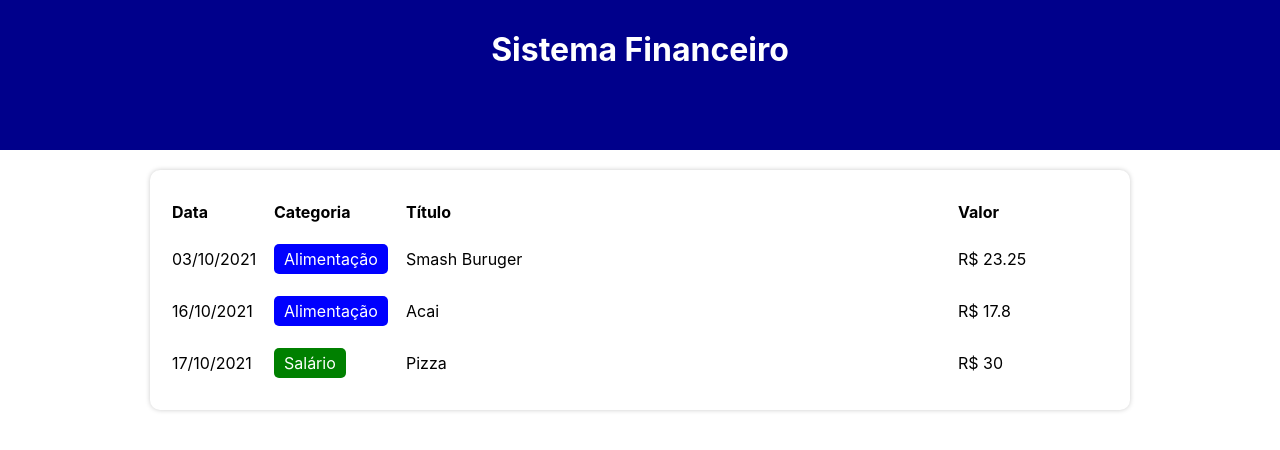
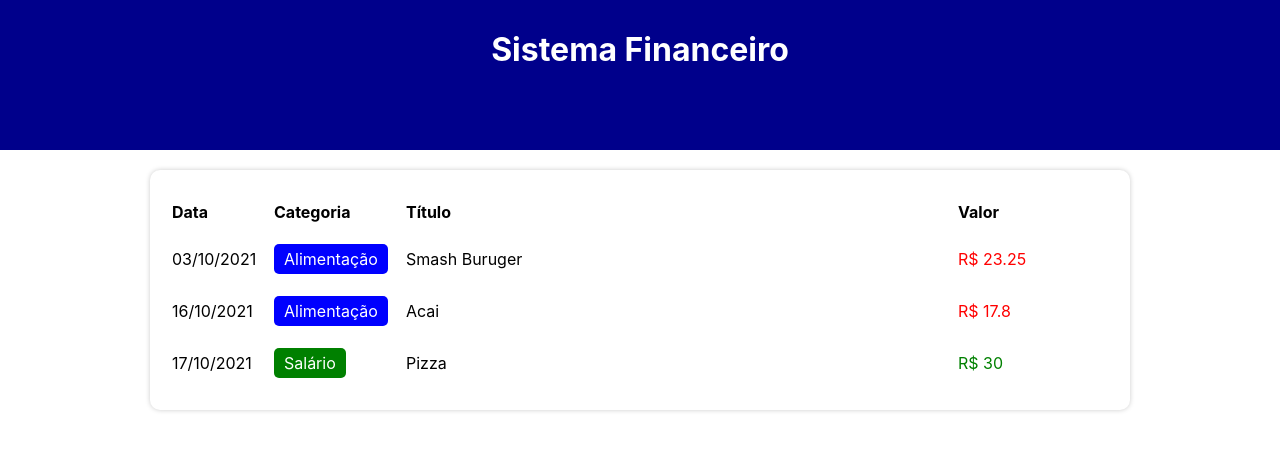
Before and after one commit to filipezaidan/expense-tracker, a React (Create React App) app: page / in a window 1280 px wide. Shown: the top 450 px of the page. Built offline with nearby package versions, Linux system fonts and the light colour scheme.

Commit message:
new increments

```diff
--- a/src/components/TableItem/index.tsx
+++ b/src/components/TableItem/index.tsx
@@ -17,7 +17,11 @@ export const TableItem = ({ item }: Props) => {
                 </C.Category>
             </C.TableColumn>
             <C.TableColumn>{item.title}</C.TableColumn>
-            <C.TableColumn>R$ {item.value}</C.TableColumn>
+            <C.TableColumn>
+                <C.Value color={categories[item.category].expense ? 'red': 'green'} >
+                    R$ {item.value}
+                </C.Value>
+            </C.TableColumn>
 
         </C.TableLine>
     );
--- a/src/components/TableItem/styles.ts
+++ b/src/components/TableItem/styles.ts
@@ -6,7 +6,6 @@ export const TableLine = styled.tr`
 export const TableColumn = styled.td`
     padding: 10px 0;
 `;
-
 export const Category = styled.div`
     display: inline-block;
     padding: 5px 10px;
@@ -14,3 +13,6 @@ export const Category = styled.div`
     color: #FFF;
     background-color: ${(props: { color: string; }) => props.color};
 `;
+export const Value = styled.div`
+    color: ${(props : {color: string}) => props.color};
+`;
```
